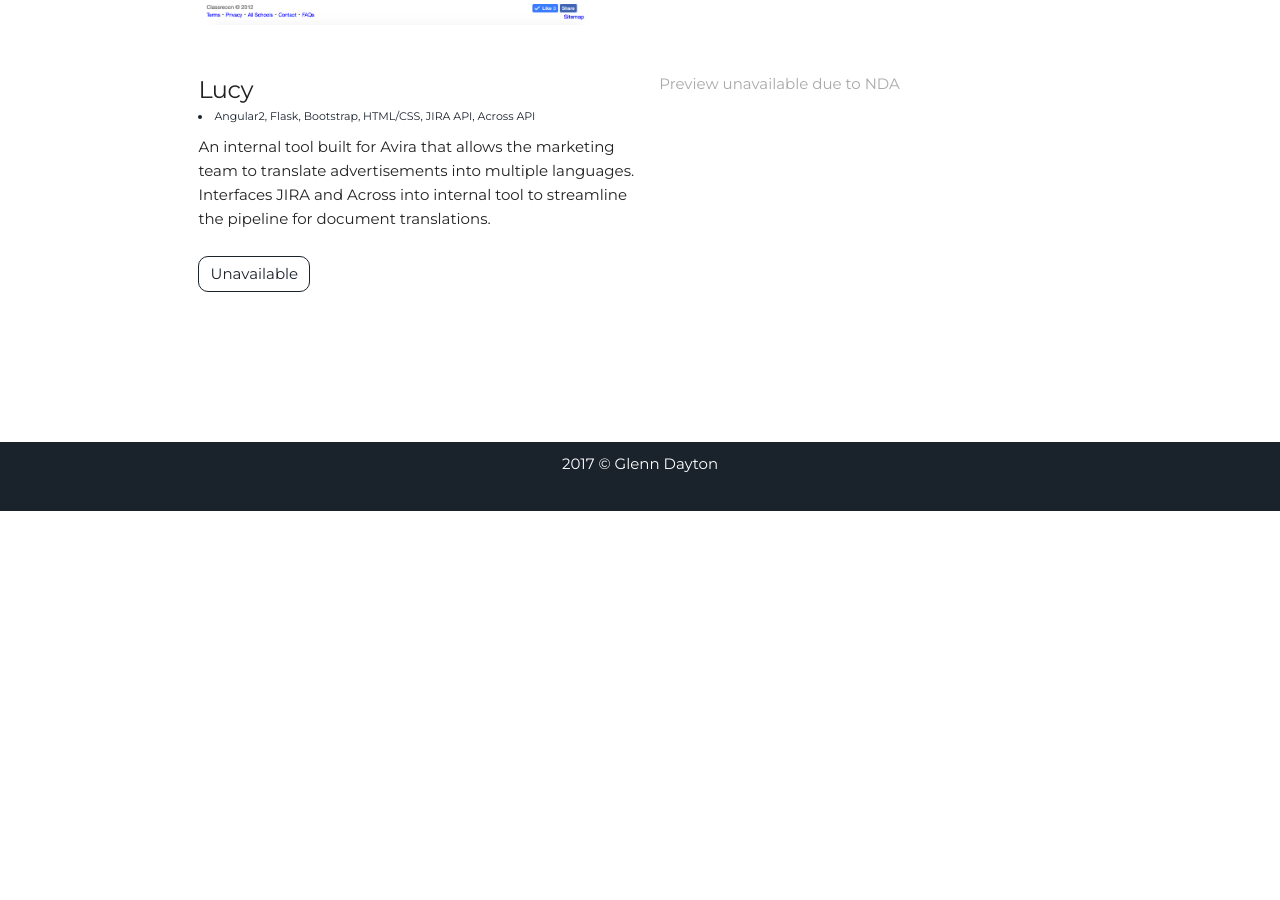
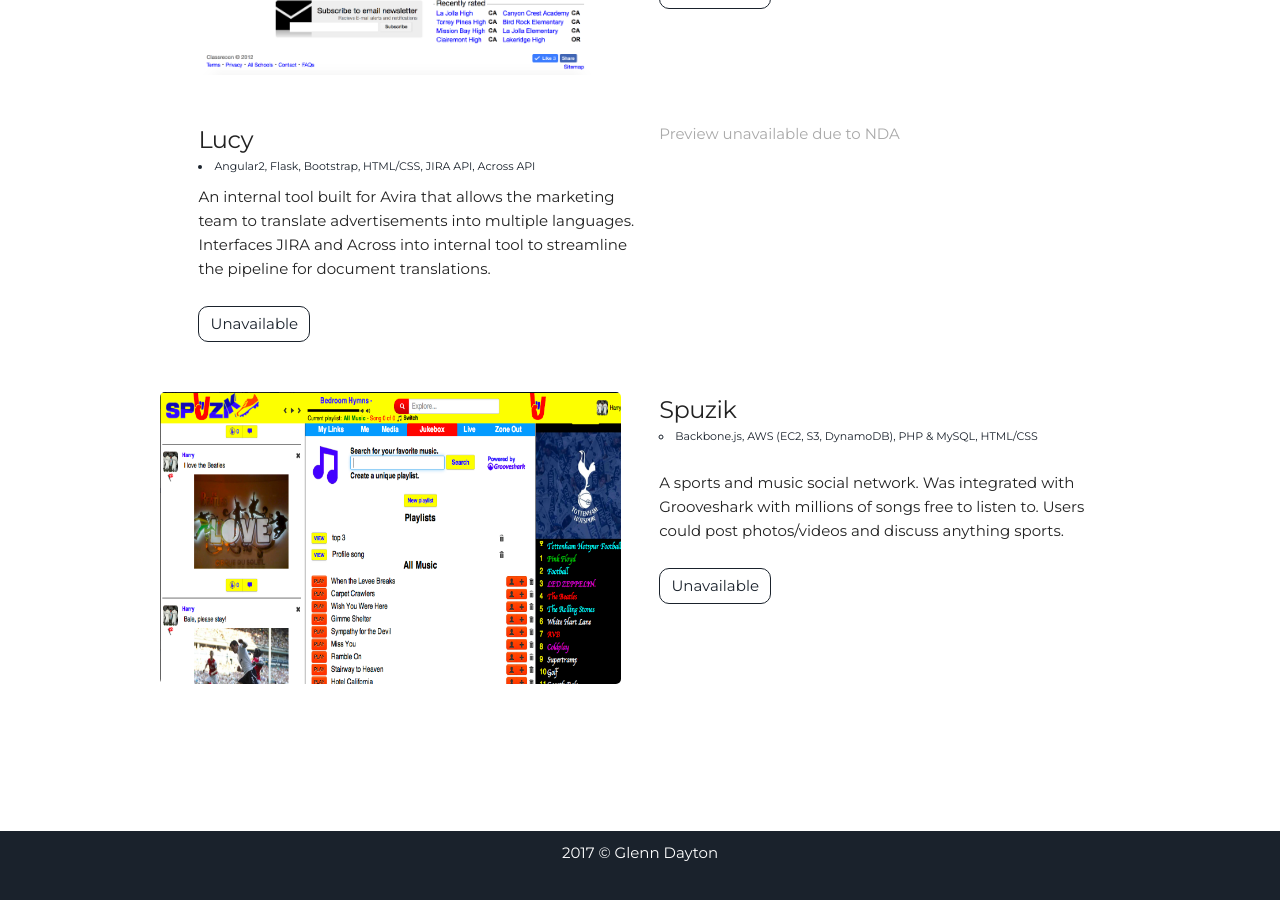
Before and after one commit to gdayton/gdayton.github.io, a Jekyll site: the page built from index.html, in a window 1280 px wide and 900 px high, scrolled down 2056 px. Built offline with Jekyll 4.4.1, drawn with Linux system fonts in a browser that asks for light colours; before the commit the page ends 2567 px from its top, so only the background shows below that.

Commit message:
more updates to my site

```diff
--- a/_includes/about.html
+++ b/_includes/about.html
@@ -107,6 +107,26 @@
             <div style="width:10px; height:20px; background-color:#ffb733; float:left; margin-left:1px;"></div>
           </td>
         </tr>
+        <tr>
+          <td style="border:0;">Django</td>
+          <td style="border:0;">
+            <div style="width:10px; height:20px; background-color:#ffb733; float:left; margin-left:1px;"></div>
+            <div style="width:10px; height:20px; background-color:#ffb733; float:left; margin-left:1px;"></div>
+            <div style="width:10px; height:20px; background-color:#ffb733; float:left; margin-left:1px;"></div>
+            <div style="width:10px; height:20px; background-color:lightgray; float:left; margin-left:1px;"></div>
+            <div style="width:10px; height:20px; background-color:lightgray; float:left; margin-left:1px;"></div>
+          </td>
+        </tr>
+        <tr>
+          <td style="border:0;">Symfony</td>
+          <td style="border:0;">
+            <div style="width:10px; height:20px; background-color:#ffb733; float:left; margin-left:1px;"></div>
+            <div style="width:10px; height:20px; background-color:#ffb733; float:left; margin-left:1px;"></div>
+            <div style="width:10px; height:20px; background-color:#ffb733; float:left; margin-left:1px;"></div>
+            <div style="width:10px; height:20px; background-color:lightgray; float:left; margin-left:1px;"></div>
+            <div style="width:10px; height:20px; background-color:lightgray; float:left; margin-left:1px;"></div>
+          </td>
+        </tr>
       </table>
     </div>
   </div>
--- a/_includes/head.html
+++ b/_includes/head.html
@@ -10,4 +10,7 @@
   <link rel="stylesheet" href="//maxcdn.bootstrapcdn.com/font-awesome/4.7.0/css/font-awesome.min.css">
   <link rel="stylesheet" href="//cdn.rawgit.com/konpa/devicon/master/devicon.min.css">
   <link rel="stylesheet" href="{{ "/assets/css/main.css" | prepend: site.baseurl }}">
+
+  <link rel="shortcut icon" href="{{ "/assets/img/favicon.ico" | prepend: site.baseurl }}" type="image/x-icon">
+  <link rel="icon" href="{{ "/assets/img/favicon.ico" | prepend: site.baseurl }}" type="image/x-icon">
 </head>
--- a/_includes/projects.html
+++ b/_includes/projects.html
@@ -40,4 +40,18 @@
       <a class="project-link" href="">Unavailable</a>
     </div>
   </div>
+  <div class="row user-projects">
+    <div class="six columns">
+      <img alt="Spuzik" src="{{ "/assets/img/spuzik_homepage.png" | prepend: site.baseurl }}" />
+    </div>
+    <div class="six columns">
+      <h5>Spuzik</h5>
+      <ul>
+        <li>Backbone.js, AWS (EC2, S3, DynamoDB), PHP & MySQL, HTML/CSS</li>
+      </ul>
+      <p>A sports and music social network. Was integrated with Grooveshark with millions of songs free to listen to.
+        Users could post photos/videos and discuss anything sports.</p>
+      <a class="project-link" href="">Unavailable</a>
+    </div>
+  </div>
 </div>
```
Also changed, not shown: assets/img/favicon.ico (added), assets/img/spuzik_homepage.png (added), 1 other file.
